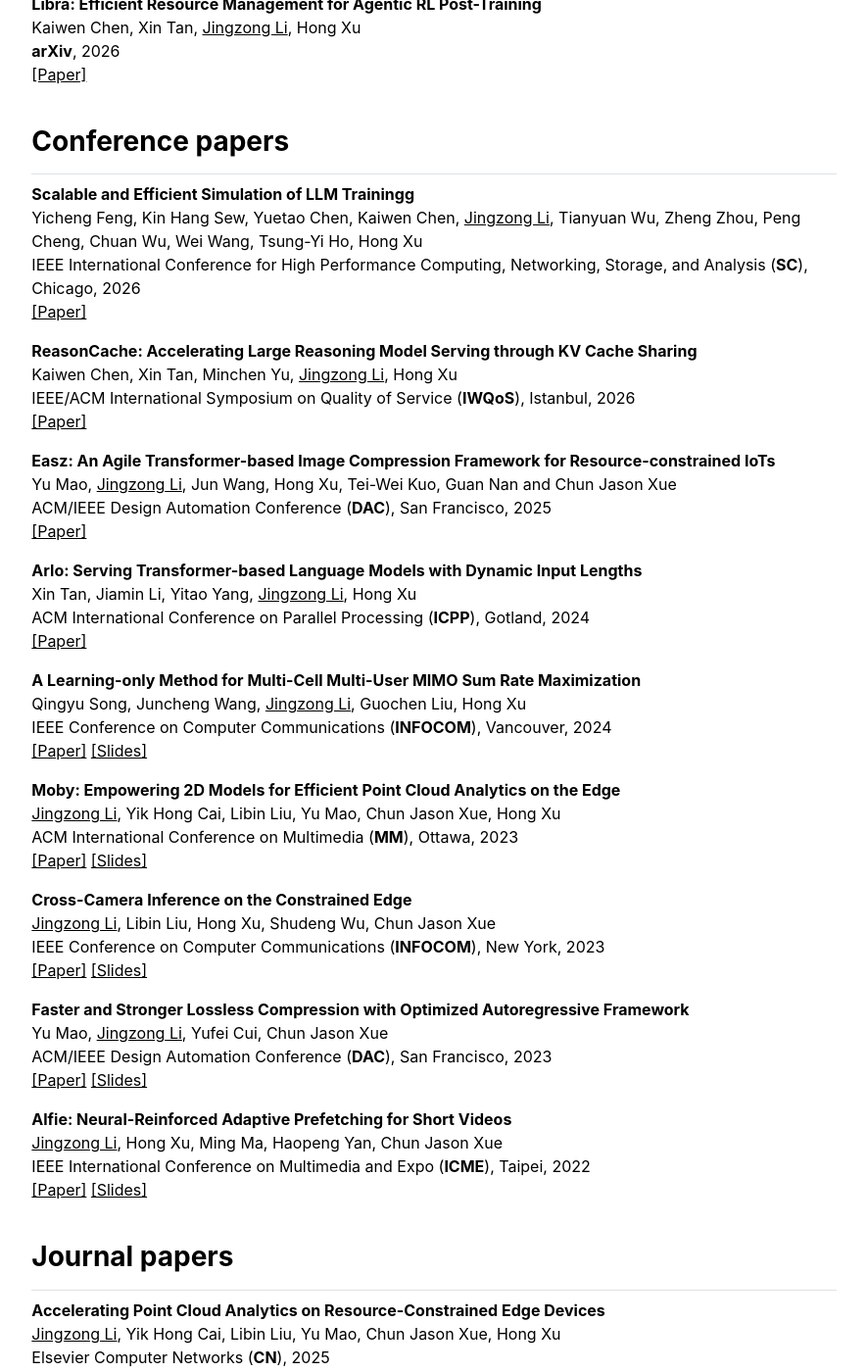
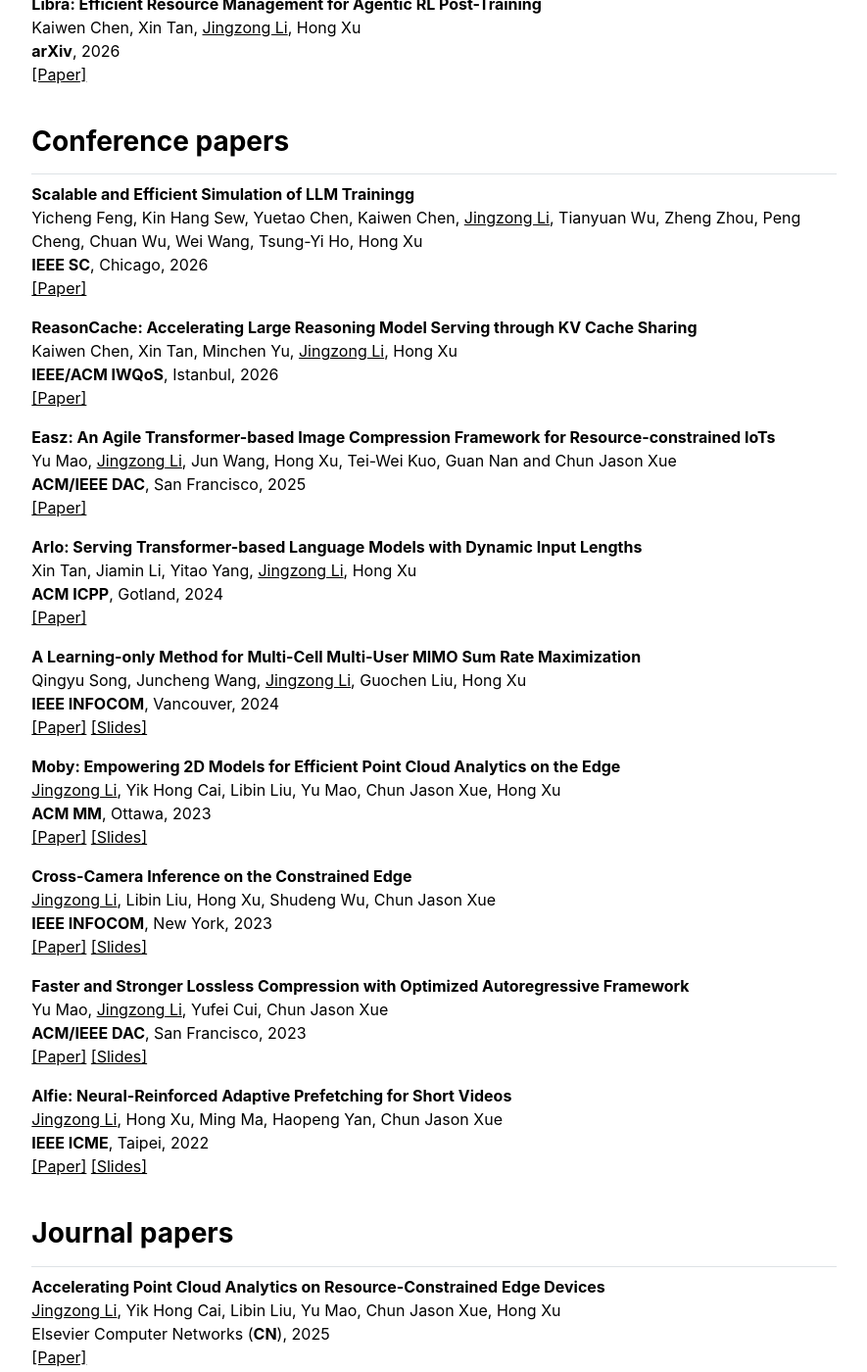
Before and after one commit to kanonjz/academic, a Jekyll site: the page built from publications.md, in a window 1280 px wide and 1400 px high, scrolled down 240 px. Shown: the whole window at 98% size, without its empty margins (197-1082 px from the left). Built offline with Jekyll 4.4.1, drawn with Linux system fonts in a browser that asks for light colours.

Commit message:
use conference abbreviation

```diff
--- a/_data/publications.yml
+++ b/_data/publications.yml
@@ -1,17 +1,17 @@
 
 conference:
-- {name: 'Scalable and Efficient Simulation of LLM Trainingg', url: 'https://arxiv.org/abs/2412.12487', author: 'Yicheng Feng, Kin Hang Sew, Yuetao Chen, Kaiwen Chen, <u>Jingzong Li</u>, Tianyuan Wu, Zheng Zhou, Peng Cheng, Chuan Wu, Wei Wang, Tsung-Yi Ho, Hong Xu', venue: 'IEEE International Conference for High Performance Computing, Networking, Storage, and Analysis (<b>SC</b>), Chicago, 2026', slide: ''}
-- {name: 'ReasonCache: Accelerating Large Reasoning Model Serving through KV Cache Sharing', url: 'share/ReasonCache-iwqos26.pdf', author: 'Kaiwen Chen, Xin Tan, Minchen Yu, <u>Jingzong Li</u>, Hong Xu', venue: 'IEEE/ACM International Symposium on Quality of Service (<b>IWQoS</b>), Istanbul, 2026', slide: ''}
-- {name: 'Easz: An Agile Transformer-based Image Compression Framework for Resource-constrained IoTs', url: 'https://ieeexplore.ieee.org/document/11132645/', author: 'Yu Mao, <u>Jingzong Li</u>, Jun Wang, Hong Xu, Tei-Wei Kuo, Guan Nan and Chun Jason Xue', venue: 'ACM/IEEE Design Automation Conference (<b>DAC</b>), San Francisco, 2025', slide: ''}
-- {name: 'Arlo: Serving Transformer-based Language Models with Dynamic Input Lengths', url: 'share/xin-icpp24.pdf', author: 'Xin Tan, Jiamin Li, Yitao Yang, <u>Jingzong Li</u>, Hong Xu', venue: 'ACM International Conference on Parallel Processing (<b>ICPP</b>), Gotland, 2024', slide: ''}
-- {name: 'A Learning-only Method for Multi-Cell Multi-User MIMO Sum Rate Maximization', url: 'share/qingyu-infocom24.pdf', author: 'Qingyu Song, Juncheng Wang, <u>Jingzong Li</u>, Guochen Liu, Hong Xu', venue: 'IEEE Conference on Computer Communications (<b>INFOCOM</b>), Vancouver, 2024', slide: 'share/slides/L2O_MIMO_infocom22-slide.pdf'}
-- {name: 'Moby: Empowering 2D Models for Efficient Point Cloud Analytics on the Edge', url: 'share/moby-mm23.pdf', author: '<u>Jingzong Li</u>, Yik Hong Cai, Libin Liu, Yu Mao, Chun Jason Xue, Hong Xu', venue: 'ACM International Conference on Multimedia (<b>MM</b>), Ottawa, 2023', slide: 'share/slides/moby-mm23-slide.pdf'}
-- {name: 'Cross-Camera Inference on the Constrained Edge', url: 'share/polly-infocom23.pdf', author: '<u>Jingzong Li</u>, Libin Liu, Hong Xu, Shudeng Wu, Chun Jason Xue', venue: 'IEEE Conference on Computer Communications (<b>INFOCOM</b>), New York, 2023', slide: 'share/slides/polly-infocom23-slide.pdf'}
-- {name: 'Faster and Stronger Lossless Compression with Optimized Autoregressive Framework', url: 'share/pac-dac23.pdf', author: 'Yu Mao, <u>Jingzong Li</u>, Yufei Cui, Chun Jason Xue', venue: 'ACM/IEEE Design Automation Conference (<b>DAC</b>), San Francisco, 2023', slide: 'share/slides/pac-dac23-slide.pdf'}
-- {name: 'Alfie: Neural-Reinforced Adaptive Prefetching for Short Videos', url: 'share/alfie-icme22.pdf', author: '<u>Jingzong Li</u>, Hong Xu, Ming Ma, Haopeng Yan, Chun Jason Xue', venue: 'IEEE International Conference on Multimedia and Expo (<b>ICME</b>), Taipei, 2022', slide: 'share/slides/alfie-icme22-slide.pdf'}
+- {name: 'Scalable and Efficient Simulation of LLM Trainingg', url: 'https://arxiv.org/abs/2412.12487', author: 'Yicheng Feng, Kin Hang Sew, Yuetao Chen, Kaiwen Chen, <u>Jingzong Li</u>, Tianyuan Wu, Zheng Zhou, Peng Cheng, Chuan Wu, Wei Wang, Tsung-Yi Ho, Hong Xu', venue: '<b>IEEE SC</b>, Chicago, 2026', slide: ''}
+- {name: 'ReasonCache: Accelerating Large Reasoning Model Serving through KV Cache Sharing', url: 'share/ReasonCache-iwqos26.pdf', author: 'Kaiwen Chen, Xin Tan, Minchen Yu, <u>Jingzong Li</u>, Hong Xu', venue: '<b>IEEE/ACM IWQoS</b>, Istanbul, 2026', slide: ''}
+- {name: 'Easz: An Agile Transformer-based Image Compression Framework for Resource-constrained IoTs', url: 'https://ieeexplore.ieee.org/document/11132645/', author: 'Yu Mao, <u>Jingzong Li</u>, Jun Wang, Hong Xu, Tei-Wei Kuo, Guan Nan and Chun Jason Xue', venue: '<b>ACM/IEEE DAC</b>, San Francisco, 2025', slide: ''}
+- {name: 'Arlo: Serving Transformer-based Language Models with Dynamic Input Lengths', url: 'share/xin-icpp24.pdf', author: 'Xin Tan, Jiamin Li, Yitao Yang, <u>Jingzong Li</u>, Hong Xu', venue: '<b>ACM ICPP</b>, Gotland, 2024', slide: ''}
+- {name: 'A Learning-only Method for Multi-Cell Multi-User MIMO Sum Rate Maximization', url: 'share/qingyu-infocom24.pdf', author: 'Qingyu Song, Juncheng Wang, <u>Jingzong Li</u>, Guochen Liu, Hong Xu', venue: '<b>IEEE INFOCOM</b>, Vancouver, 2024', slide: 'share/slides/L2O_MIMO_infocom22-slide.pdf'}
+- {name: 'Moby: Empowering 2D Models for Efficient Point Cloud Analytics on the Edge', url: 'share/moby-mm23.pdf', author: '<u>Jingzong Li</u>, Yik Hong Cai, Libin Liu, Yu Mao, Chun Jason Xue, Hong Xu', venue: '<b>ACM MM</b>, Ottawa, 2023', slide: 'share/slides/moby-mm23-slide.pdf'}
+- {name: 'Cross-Camera Inference on the Constrained Edge', url: 'share/polly-infocom23.pdf', author: '<u>Jingzong Li</u>, Libin Liu, Hong Xu, Shudeng Wu, Chun Jason Xue', venue: '<b>IEEE INFOCOM</b>, New York, 2023', slide: 'share/slides/polly-infocom23-slide.pdf'}
+- {name: 'Faster and Stronger Lossless Compression with Optimized Autoregressive Framework', url: 'share/pac-dac23.pdf', author: 'Yu Mao, <u>Jingzong Li</u>, Yufei Cui, Chun Jason Xue', venue: '<b>ACM/IEEE DAC</b>, San Francisco, 2023', slide: 'share/slides/pac-dac23-slide.pdf'}
+- {name: 'Alfie: Neural-Reinforced Adaptive Prefetching for Short Videos', url: 'share/alfie-icme22.pdf', author: '<u>Jingzong Li</u>, Hong Xu, Ming Ma, Haopeng Yan, Chun Jason Xue', venue: '<b>IEEE ICME</b>, Taipei, 2022', slide: 'share/slides/alfie-icme22-slide.pdf'}
 
 journal:
-- {name: 'Accelerating Point Cloud Analytics on Resource-Constrained Edge Devices', url: '', author: '<u>Jingzong Li</u>, Yik Hong Cai, Libin Liu, Yu Mao, Chun Jason Xue, Hong Xu', venue: 'Elsevier Computer Networks (<b>CN</b>), 2025', slide: ''}
+- {name: 'Accelerating Point Cloud Analytics on Resource-Constrained Edge Devices', url: 'share/moby-cn25.pdf', author: '<u>Jingzong Li</u>, Yik Hong Cai, Libin Liu, Yu Mao, Chun Jason Xue, Hong Xu', venue: 'Elsevier Computer Networks (<b>CN</b>), 2025', slide: ''}
 - {name: 'Efficient Time-Series Data Delivery in IoT with Xender', url: 'https://ieeexplore.ieee.org/abstract/document/10185624', author: 'Libin Liu, <u>Jingzong Li</u>, Zhixiong Niu, Wei Zhang, Chun Jason Xue, Hong Xu', venue: 'Transactions on Mobile Computing (<b>TMC</b>), 2023', slide: ''}
 - {name: 'Efficient Real-Time Video Conferencing with Adaptive Frame Delivery', url: 'https://www.sciencedirect.com/science/article/pii/S1389128623003638', author: 'Libin Liu, <u>Jingzong Li</u>, Kaiwen Xue, Hong Xu, Chun Jason Xue', venue: 'Elsevier Computer Networks (<b>CN</b>), 2023', slide: ''}
 - {name: 'ScaleFlux: Efficient Stateful Scaling in NFV', url: 'share/ScaleFlux-tpds22.pdf', author: 'Libin Liu, Hong Xu, Zhixiong Niu, <u>Jingzong Li</u>, Wei Zhang, Peng Wang, et al.', venue: 'IEEE Transactions on Parallel and Distributed Systems (<b>TPDS</b>), 2022', slide: ''}
```
Also changed, not shown: 1 other file.
